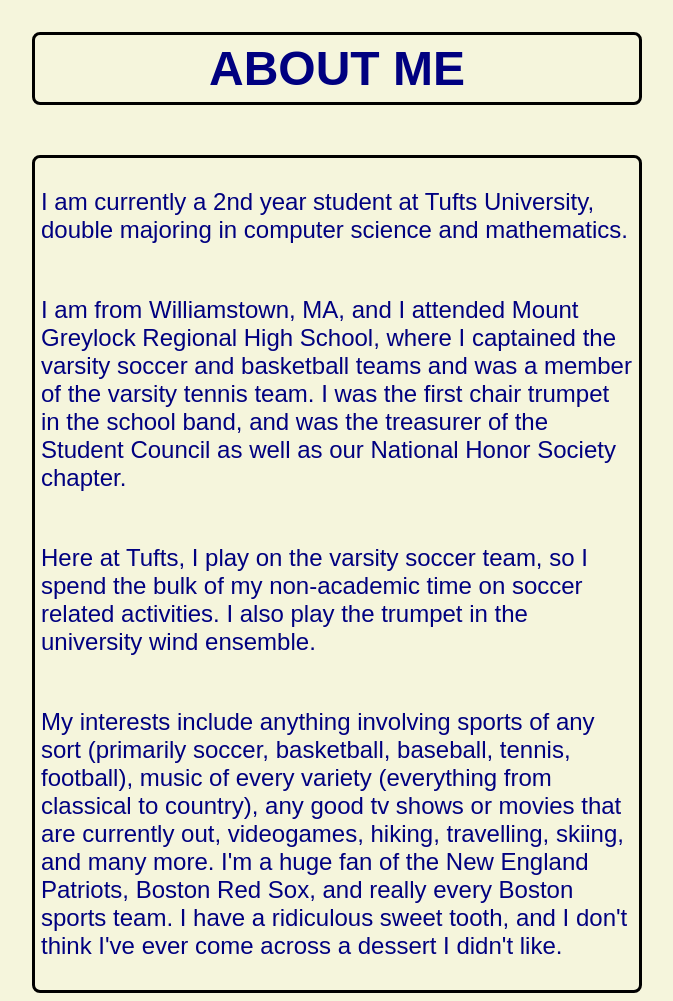
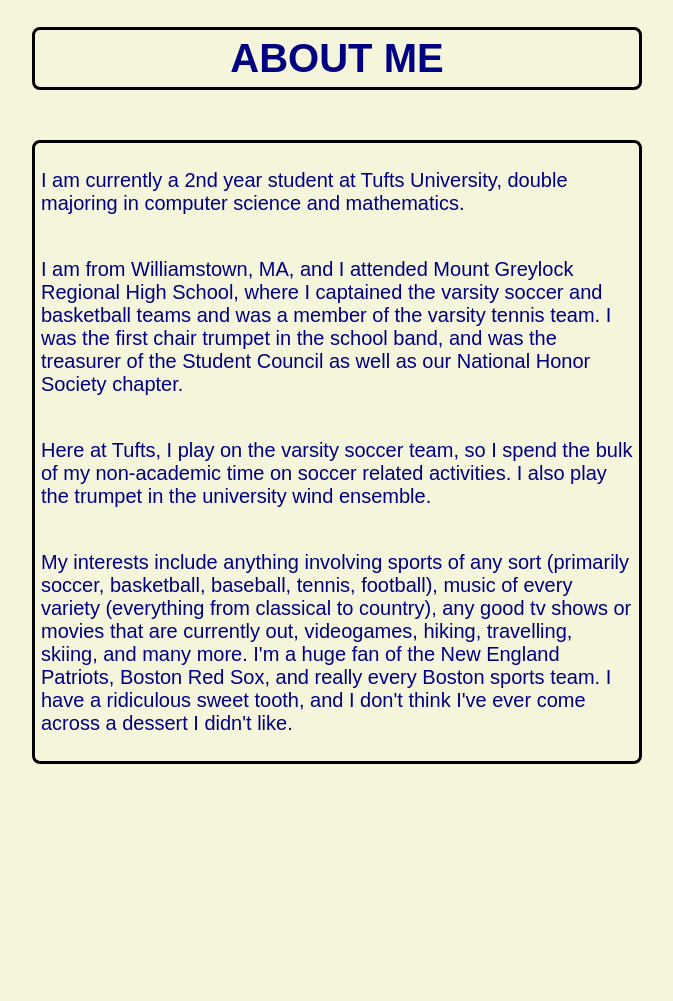
Before and after one commit to nmajumder/nmajumder.github.io, a PHP site: page /bio.html in a window 1280 px wide. Shown: the whole page, without its empty margins (303-976 px from the left). After the commit the page ends 764 px from the top, so only its background shows below. Run offline with PHP 8.4, Linux system fonts and the light colour scheme.

Commit message:
modified bio font size

```diff
--- a/bio_style.css
+++ b/bio_style.css
@@ -1,5 +1,5 @@
 body{
-	font-size: 18pt;
+	font-size: 15pt;
 	font-family: Arial;
 	text-align: left;
 	color: navy;
```
